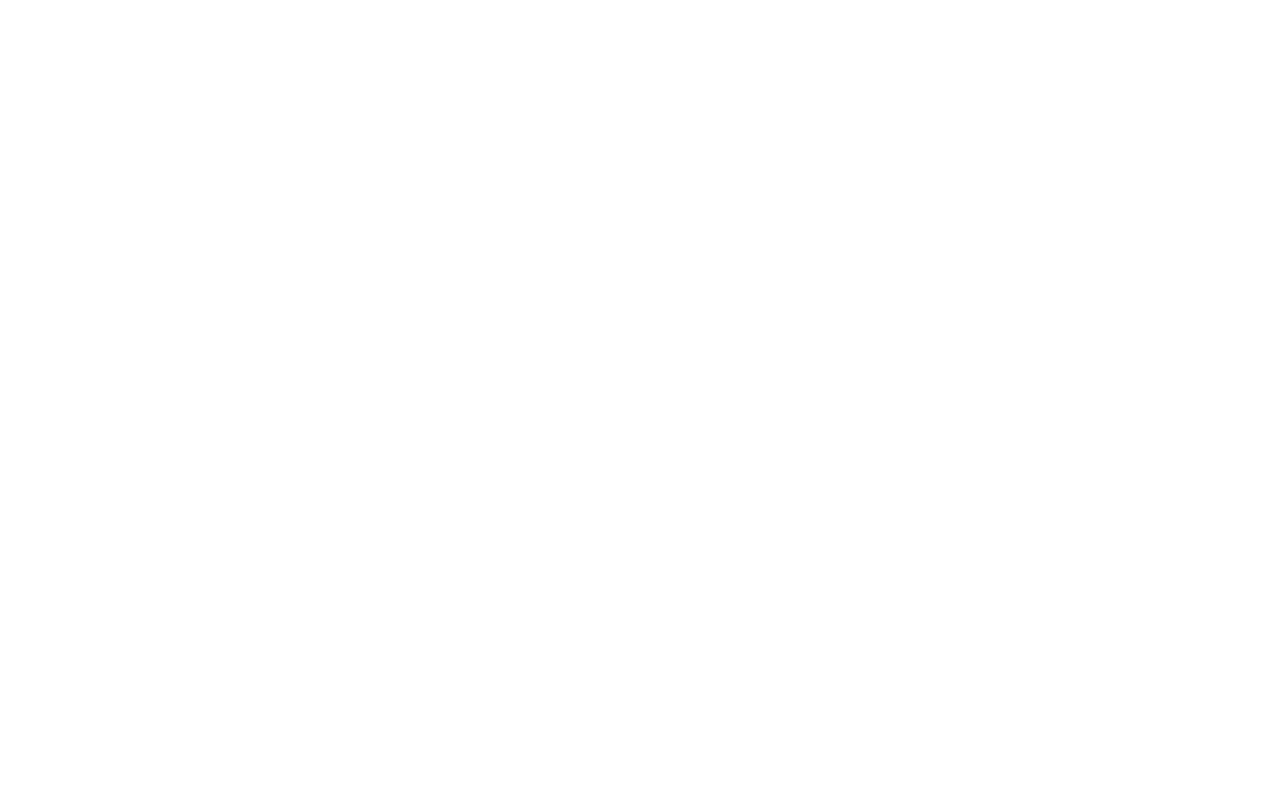
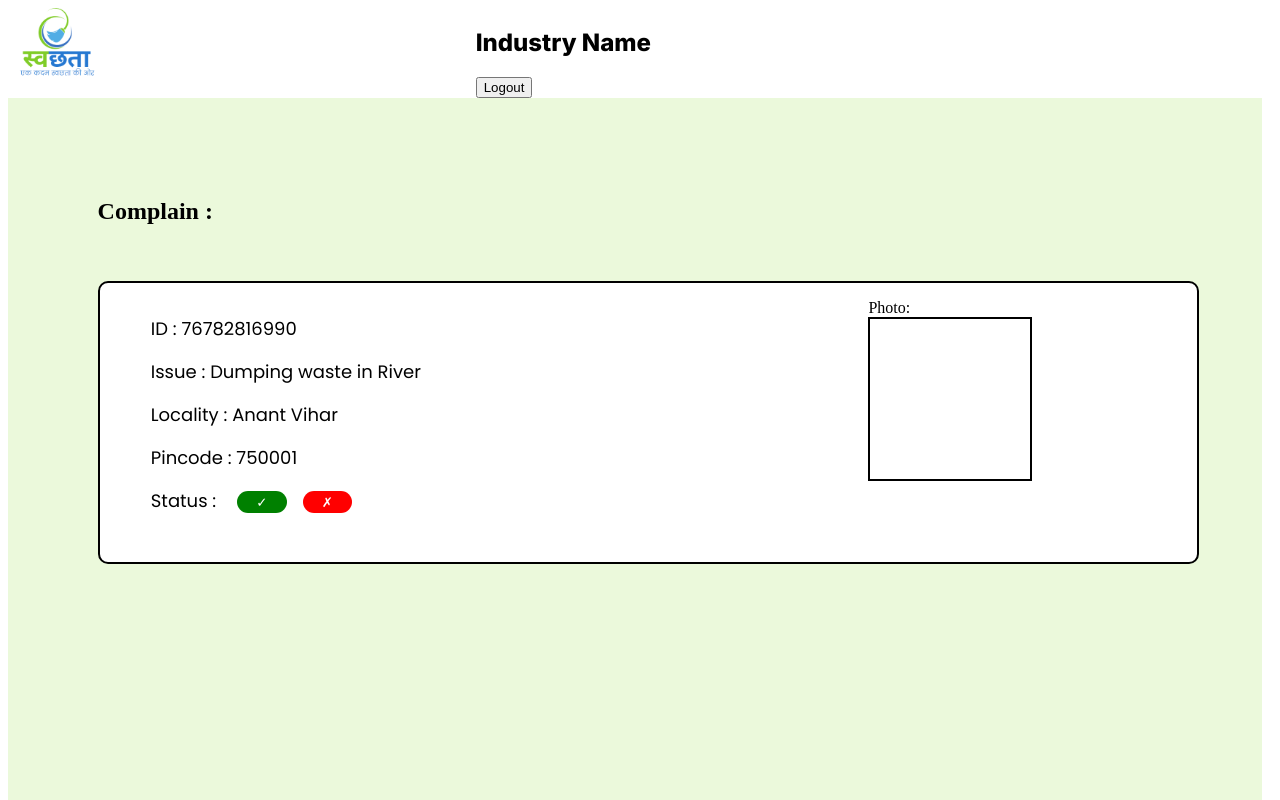
Before and after one commit to achintyamishra01/odhisaHack, a React (Create React App) app in the folder odisha/: page /indDash in a window 1280 px wide. Before the commit this address had no page. Shown: the top 800 px of the page. Built offline with nearby package versions, Linux system fonts and the light colour scheme.

Commit message:
Added Industry Dashboard

```diff
--- a/odisha/src/App.js
+++ b/odisha/src/App.js
@@ -8,7 +8,8 @@
 import MunicipalDashboard from "./components/municipal/MunicipalDashboard";
 import CommitteelDashboard from "./components/committee/CommitteeDashboard";
 import Mvp from "./components/dutta/Mvp";
-import IndustryLogin from "./components/industry/IndustryLogin";
+import IndustryDashboard from "./components/industry/IndustryDashboard";
+// import IndustryLogin from "./components/industry/IndustryLogin";
 
 function App() {
   return (
@@ -21,7 +22,8 @@
         <Route path="/industry" element={<Industry />} />
         <Route path="/municipalDashboard" element={<MunicipalDashboard />} />
         <Route path="/committeeDashboard" element={<CommitteelDashboard />} />
-        <Route path="/industryLogin" element={<IndustryLogin />} />
+        <Route path="/indDash" element={<IndustryDashboard />} />
+        {/* <Route path="/industryLogin" element={<IndustryLogin />} /> */}
         <Route path="/mvp" element={<Mvp />} />
       </Routes>
     </BrowserRouter>
--- a/odisha/src/components/committee/CommitteeDashboard.js
+++ b/odisha/src/components/committee/CommitteeDashboard.js
@@ -30,26 +30,24 @@
     }
   };
 
-  async function resolveGovComplaints(ticketId){
-    console.log(ticketId)
-    let tId={ticketId}
+  async function resolveGovComplaints(ticketId) {
+    console.log(ticketId);
+    let tId = { ticketId };
     const res = await fetch("/api/resolveGovComplaints", {
       method: "POST",
       headers: {
         "content-type": "application/json",
       },
-      body:JSON.stringify(tId)
+      body: JSON.stringify(tId),
     });
-    const d=await res.json();
-    console.log(d)
-    if(d.success){
-      console.log("reloading")
+    const d = await res.json();
+    console.log(d);
+    if (d.success) {
+      console.log("reloading");
       window.location.reload();
+    } else {
+      alert("Something went wrong");
     }
-    else{
-      alert("Something went wrong")
-    }
-
   }
   async function resolveGovComplaints(ticketId) {
     console.log(ticketId);
@@ -70,10 +68,10 @@
       alert("Something went wrong");
     }
   }
-const logout=async()=>{
-  localStorage.removeItem("committee")
-  window.location.reload()
-}
+  const logout = async () => {
+    localStorage.removeItem("committee");
+    window.location.reload();
+  };
   const renderList = data1.map((item, index) => (
     <tr>
       <td className="trackd">{item.ticketId}</td>
@@ -81,7 +79,12 @@
       <td className="trackd">{item.name}</td>
       <td className="trackd">{item.phone}</td>
       <td className="trackd">
-      <button className="resbut" onClick={()=>resolveGovComplaints(item.ticketId)}>Yes?</button>
+        <button
+          className="resbut"
+          onClick={() => resolveGovComplaints(item.ticketId)}
+        >
+          Yes?
+        </button>
       </td>
     </tr>
   ));
@@ -129,6 +132,15 @@
                   <b>Industry Complaints</b>
                 </u>
               </button>
+              <button
+                className={toggleState === 3 ? "tabs active-tabs" : "tabs"}
+                onClick={() => toggleTab(3)}
+                id="bon3"
+              >
+                <u>
+                  <b>Industry Complaints</b>
+                </u>
+              </button>
             </div>
             <div className="content-tabs">
               <div
@@ -165,13 +177,21 @@
                 reprehenderit quia dolor mollitia architecto nesciunt, quasi
                 veniam similique sequi vel cupiditate sapiente?
               </div>
+              <div
+                className={
+                  toggleState === 3 ? "content  active-content" : "content"
+                }
+              >
+                Lorem ipsum dolor sit, amet consectetur adipisicing elit. Nulla
+                nam ullam, incidunt iste illum consequatur aliquam laboriosam,
+                reprehenderit quia dolor mollitia architecto nesciunt, quasi
+                veniam similique sequi vel cupiditate sapiente?
               </div>
             </div>
           </div>
         </div>
-    {
-          data1.length===0 && <div id ="complaints1">No complaints so far!!</div>
-        }
+      </div>
+      {data1.length === 0 && <div id="complaints1">No complaints so far!!</div>}
     </>
   );
 };
--- a/odisha/src/components/committee/committee.css
+++ b/odisha/src/components/committee/committee.css
@@ -94,7 +94,8 @@
 }
 
 #bon1,
-#bon2 {
+#bon2,
+#bon3 {
   border: none;
 }
 .content-tabs {
--- a/odisha/src/components/complain/complain.css
+++ b/odisha/src/components/complain/complain.css
@@ -1,4 +1,4 @@
-@import url('https://fonts.googleapis.com/css2?family=Inter:wght@600&display=swap" rel="stylesheet');
+@import url('https://fonts.googleapis.com/css2?family=Inter:wght@600&display=swap" rel="stylesheet"');
 #cformOuter {
   background-color: #ebf9db;
   padding: 3rem;
--- a/odisha/src/components/complain/complain.js
+++ b/odisha/src/components/complain/complain.js
@@ -126,6 +126,7 @@
               name="municipality"
               className="ipfield"
               value={municipality}
+              placeholder="Municipality / नगरपालिका"
             />
             <br />
             <div id="cbox">
--- /dev/null
+++ b/odisha/src/components/industry/IndustryDashboard.js
@@ -0,0 +1,55 @@
+import React from "react";
+import { useEffect, useState } from "react";
+import "../complain/complain.css";
+import "../committee/committee.css";
+import "./industry.css";
+
+const IndustryDashboard = () => {
+  return (
+    <div>
+      <div id="gchead">
+        <a href="/">
+          <img src={require("../../Assets/logo.png")} alt="" />
+        </a>
+        <div>
+          <h2>Industry Name</h2>
+          <button>Logout</button>
+        </div>
+      </div>
+      <div class="ind-dibba">
+        <h2>Complain :</h2>
+        <br />
+        <br />
+        <div id="indbadadabba">
+          <div id="leftdibba">
+            <ul id="dashul">
+              <li>ID : 76782816990</li>
+              <li>Issue : Dumping waste in River</li>
+              <li>Locality : Anant Vihar</li>
+              <li>Pincode : 750001</li>
+              <li>
+                Status :{" "}
+                <span>
+                  <button id="verify" className="accbutt">
+                    &#x2713;
+                  </button>
+                </span>
+                <span>
+                  <button id="reject" className="accbutt">
+                    &#x2717;
+                  </button>
+                </span>
+              </li>
+            </ul>
+          </div>
+          <div id="rightdibba">
+            Photo:
+            <div id="im"></div>
+          </div>
+        </div>
+      </div>
+    </div>
+  );
+};
+
+export default IndustryDashboard;
--- a/odisha/src/components/industry/industry.css
+++ b/odisha/src/components/industry/industry.css
@@ -0,0 +1,50 @@
+@import url('https://fonts.googleapis.com/css2?family=Inter:wght@800&family=Poppins&display=swap"rel="stylesheet"');
+.ind-dibba {
+  height: 100vh;
+  background-color: #ebf9db;
+  width: 84vw;
+  padding: 10vh 7vw;
+}
+#indbadadabba {
+  width: 100%;
+  padding: 1rem 0.7rem;
+  background-color: white;
+  border: 2px solid black;
+  border-radius: 10px;
+  display: flex;
+  flex-direction: row;
+  justify-content: space-between;
+  padding-bottom: 2rem;
+}
+#im {
+  border: 2px solid black;
+  height: 10rem;
+  width: 10rem;
+  margin-right: 12vw;
+}
+#dashul {
+  list-style: none;
+}
+#dashul > li {
+  font-size: large;
+  margin-bottom: 1rem;
+  font-family: "Poppins", sans-serif;
+}
+.accbutt {
+  padding: 0.2rem 1.2rem;
+  margin-left: 1rem;
+  border-radius: 20px;
+  border: 2px transparent;
+  color: white;
+  cursor: pointer;
+}
+#verify {
+  background-color: green;
+}
+#reject {
+  background-color: red;
+}
+.accbutt:hover {
+  transform: scale(1.07);
+  shadow: 1px 0.5px 0.5px 1px black;
+}
--- a/odisha/src/components/navbar/Navbar.js
+++ b/odisha/src/components/navbar/Navbar.js
@@ -16,6 +16,14 @@
           </li>
           <li>
             {" "}
+            <Link to="/industry">Industry-Complaint</Link>
+          </li>
+          <li>
+            {" "}
+            <Link to="/">Industry</Link>
+          </li>
+          <li>
+            {" "}
             <Link to="/Committee">Committee</Link>
           </li>
           <li>
```
Lines whose indentation alone changed are shown as unchanged.
